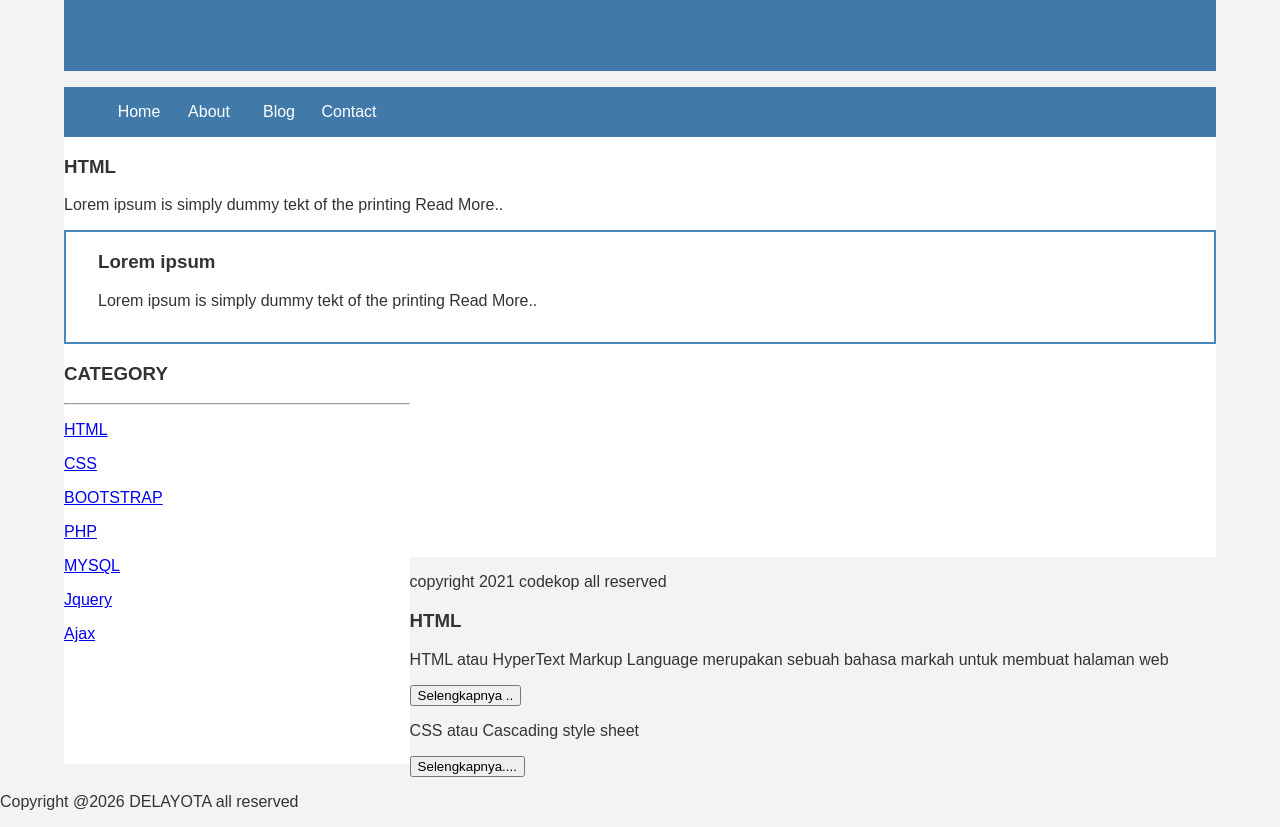
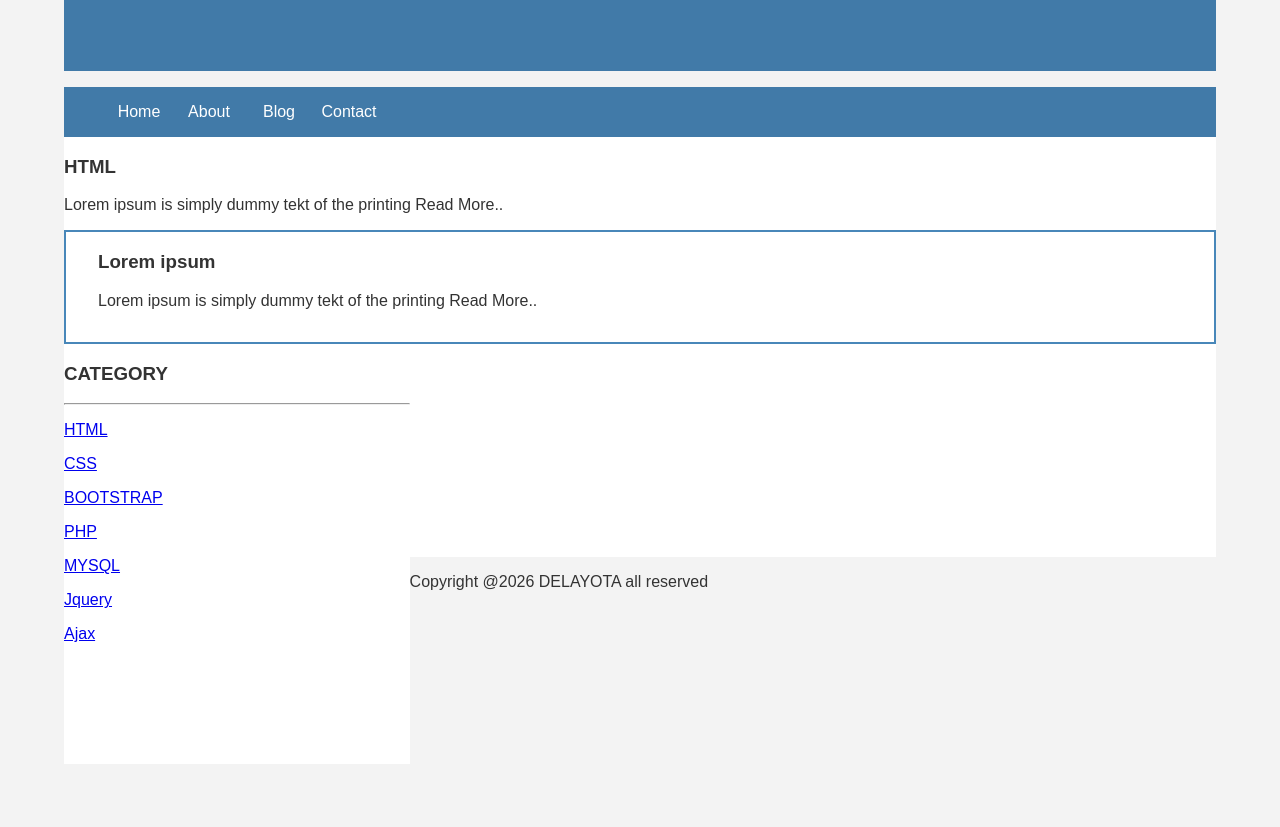
Before and after one commit to akhtarwahono/WEBAKHTAR, a plain HTML site: page index.html in a window 1280 px wide. Shown: the part 69-896 px from the top of the page. After the commit the page ends 833 px from the top, so only its background shows below. Drawn offline with Linux system fonts and the light colour scheme.

Commit message:
Update index.html

```diff
--- a/index.html
+++ b/index.html
@@ -63,17 +63,7 @@
    </div>
    <div class="fotter>
            <div class="jarak">
-                   <p>copyright 2021 codekop all reserved</p>
-           </div>
-   </div>
-
-   <h3>HTML</h3>
-
-     <p>HTML atau HyperText Markup Language merupakan sebuah bahasa markah untuk membuat halaman web </p>
-     <button  >Selengkapnya ..</button>
-     <p>CSS atau Cascading style sheet</p>
-     <button>Selengkapnya....</button>
 
 
 </html>
-<p>Copyright @2026 DELAYOTA all reserved</p>
+     <p>Copyright @2026 DELAYOTA all reserved</p>
```
